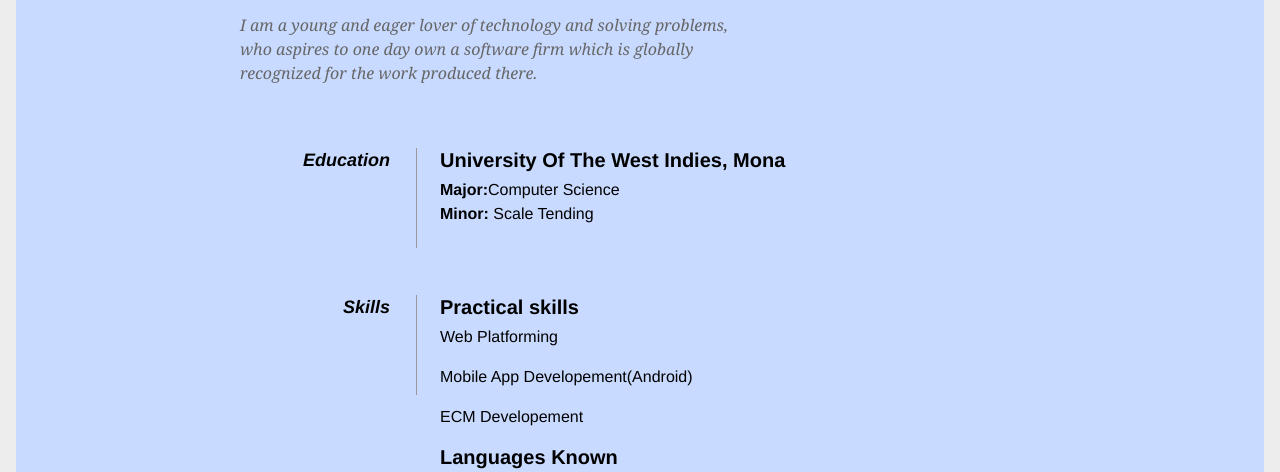
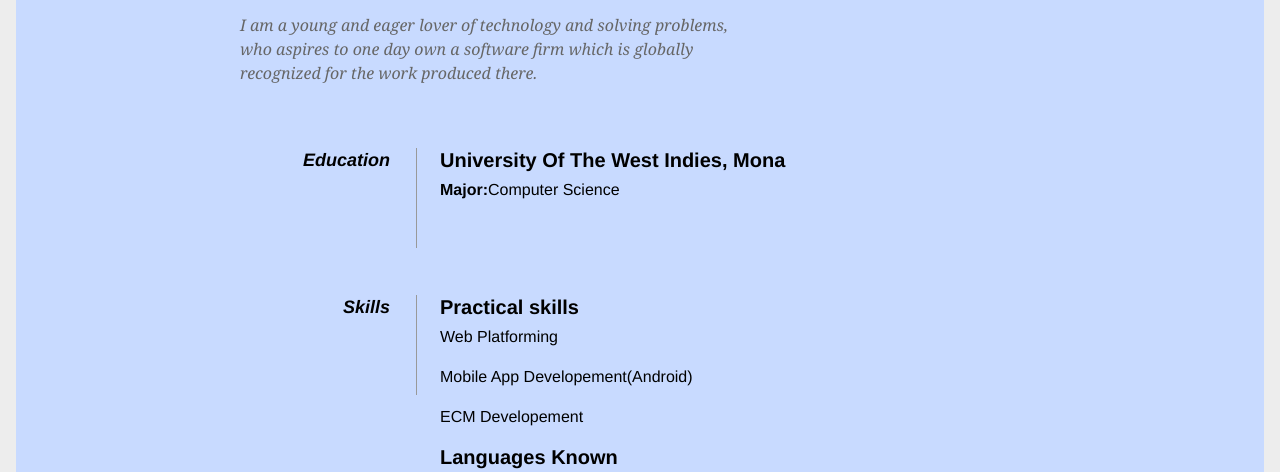
Before and after one commit to A-L-Fearon/A-L-Fearon.github.io, a plain HTML site: page index.html in a window 1280 px wide. Shown: the part 318-790 px from the top of the page. Drawn offline with Linux system fonts and the light colour scheme.

Commit message:
Remove place holder.

```diff
--- a/index.html
+++ b/index.html
@@ -45,7 +45,6 @@
             <dd>
                 <h2>University Of The West Indies, Mona</h2>
                 <p><strong>Major:</strong>Computer Science<br>
-                   <strong>Minor:</strong> Scale Tending</p>
             </dd>
 
             <dd class="clear"></dd>
```
